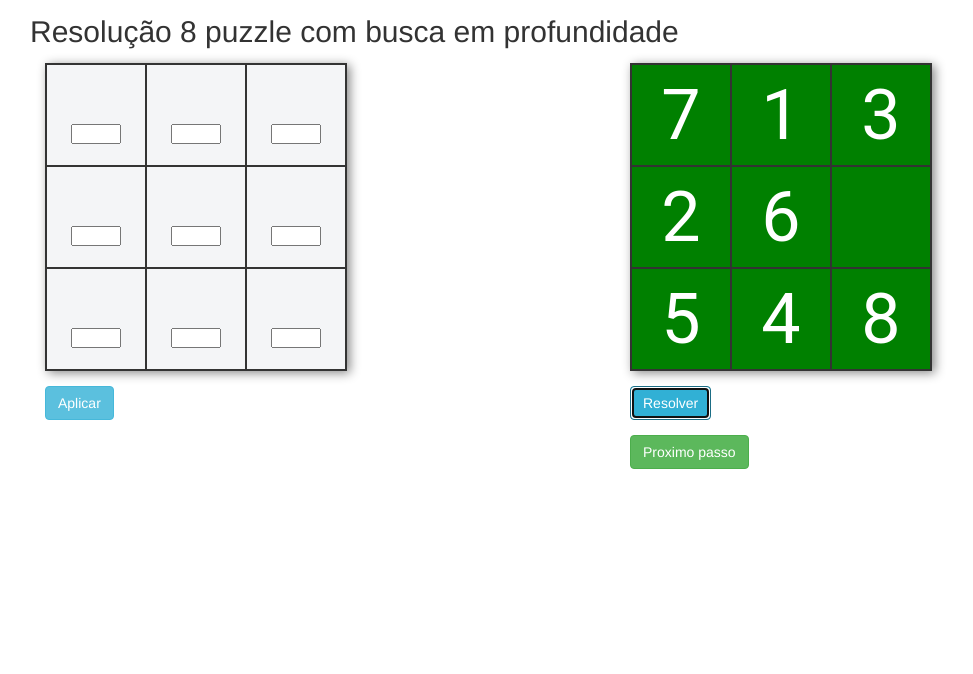
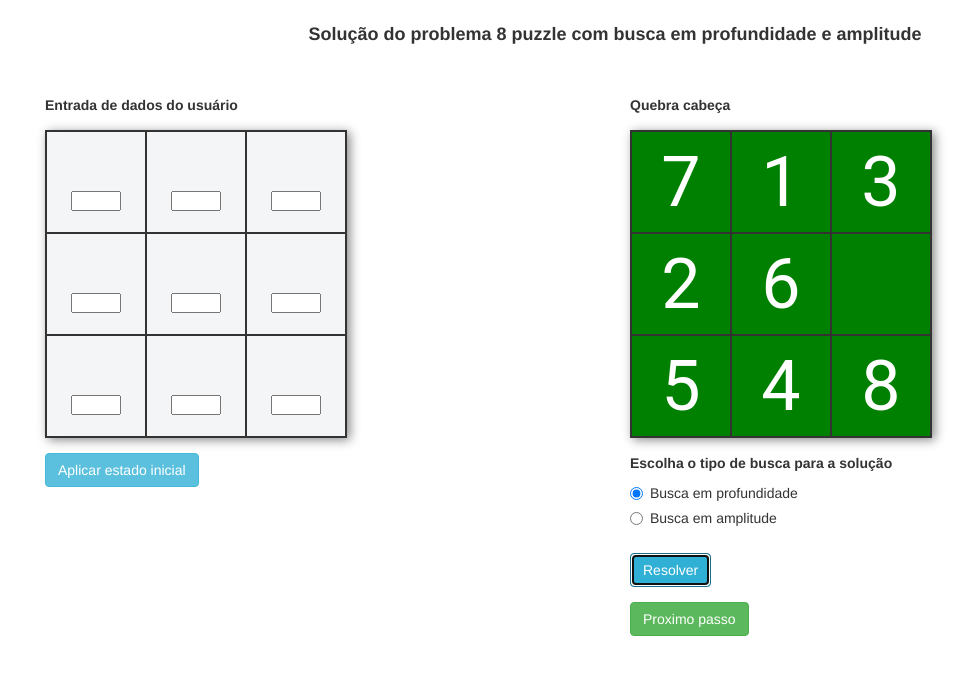
Before and after one commit to tyagonunes/8puzzle-IA-js, a plain HTML site: page index.html in a window 1280 px wide. Both pictures are taken after a click on the button "Resolver". Shown: the whole page, without its empty margins (25-998 px from the left). Drawn offline with Linux system fonts and the light colour scheme.

Commit message:
colocado busca em amplitude

```diff
--- a/index.html
+++ b/index.html
@@ -10,13 +10,14 @@
     <title>8 Puzzle</title>
 </head>
 
-<body>
+<body class="padder-v">
 
     <div class="container">
 
         <div class="row">
-            <h2 class="m-t m-b">Resolução 8 puzzle com busca em profundidade</h2>
+            <h4 class="m-b-xxl center strong">Solução do problema 8 puzzle com busca em profundidade e amplitude</h4>
             <div class="col-md-6">
+                <div class="m-b strong">Entrada de dados do usuário</div>
                 <table>
                     <tr>
                         <td class="cel" id=""><input type="text" class="number"></td>
@@ -35,10 +36,11 @@
                     </tr>
                 </table>
 
-                    <button class="btn btn-info m-t" onclick="aplicarNumerosUsuario()">Aplicar</button>
+                <button class="btn btn-info m-t" onclick="aplicarNumerosUsuario()">Aplicar estado inicial</button>
 
             </div>
             <div class="col-md-6">
+                <div class="m-b strong">Quebra cabeça</div>
                 <table>
                     <tr>
                         <td class="celula" id=""></td>
@@ -56,6 +58,21 @@
                         <td class="celula" id=""></td>
                     </tr>
                 </table>
+
+                <div class="m-t">
+                    <div class="strong">Escolha o tipo de busca para a solução</div>
+                    <div class="radio">
+                        <label>
+                            <input type="radio" name="modo" id="modo1" value="BP" checked> Busca em profundidade
+                        </label>
+                    </div>
+                    <div class="radio">
+                        <label>
+                            <input type="radio" name="modo" id="modo2" value="BA"> Busca em amplitude
+                        </label>
+                    </div>
+                </div>
+
                 <button class="btn btn-info m-t" onclick="iteracaoBusca()">Resolver</button>
                 <button class="btn btn-success m-t" id="solucaoBotao" onclick="exibeSolucao()">Proximo passo</button>
 
--- a/script/script.js
+++ b/script/script.js
@@ -1,84 +1,116 @@
+var abertos = [] // Pilha de abertos
+var fechados = [] // Pilha de fechados
+var solucao = [] // Array que vai armazenar os estados da solução
+var pilhaFilhosDeX = [] // Pilha temporaria dos filhos de X
+var celulas = document.querySelectorAll('.celula') // Celulas da tabela que representa a solução do quebra cabeça
+var numeros = document.querySelectorAll('.number')  // Celulas da tabela que representa o estado inicial que o usuario escolher
+var modo
 
 
-var abertos = []
-var fechados = []
-var solucao = []
-var pilhaFilhosDeX = []
-const celulas = document.querySelectorAll('.celula');
-const numeros = document.querySelectorAll('.number')
-
+// estado objetivo
 var meta = [
-    ["1", "2", "3"],	// estado objetivo
+    ["1", "2", "3"],
     ["4", "5", "6"],
     ["7", "8", ""]
 ];
 
-
+// estado inicial de exemplo com profundidade 12 na arvore de busca
 var estadoInicial = [
-    ["7", "1", "3"],	// estado inicial
+    ["7", "1", "3"],
     ["2", "6", ""],
     ["5", "4", "8"]
 ];
 
-var estado2  = [
-    ["4", "2", "3"],	// estado inicial
+// estado de exemplo 2
+var estado2 = [
+    ["4", "2", "3"],
     ["6", "", "1"],
     ["7", "5", "8"]
 ];
 
+// Configura a aparencia inicial do quebra cabeça com o estado inicial como exemplo
 configInicial()
 
+// Funçao principal que inicia a busca da solução de acordo com o estado inicial
+function iteracaoBusca() {
 
+    modo = document.querySelector('input[name="modo"]:checked').value;
 
-function iteracaoBusca() {
-    var nodoInicial = {
-        estado: copiaEstado(estadoInicial),
-        pai: null
-    }
+    console.log(modo)
+
+    var nodoInicial = { estado: copiaEstado(estadoInicial), pai: null }
+
+    // Coloca o estado inicial na pilha de abertos
     abertos.push(nodoInicial)
 
+    // Faz a iteração em abertos ate encontrar o estado objetivo
+    while (abertos.length > 0) {
+        var x
 
-    while (abertos.length > 0) {
-        // Remove o nodo do estado mais a esquerda em abertos
-        let x = abertos.pop();
+        // [BA] = busca em aplitude e [BP] busca em profundidade
 
-        // Extrai o estado do nodo
-        let estado = x.estado
-        // Compara com o estado meta
-        let objetivo = comparaEstados(estado, meta)
+        if (modo == 'BA') {
+            // Remove o estado mais esquerdo da fila em abertos e chama de x
+            x = abertos.shift()
+        } else if(modo == 'BP') {
+            // Remove o estado do topo da pilha em abertos e chama de x
+            x = abertos.pop()
+        }
 
-        if(objetivo) {
+        // Compara com o estado meta pra saber se são iguais
+        let objetivo = comparaEstados(x.estado, meta)
 
-            solucao.push(x.estado);	// reconstr�i o caminho at� o estado inicial
+        // Se forem iguais, encontrou o estado igual o objetivo (solucionado)
+        if (objetivo) {
+            console.log("Achei o objetivo")
+            // Coloca o estado solução na pllha de solução
+            console.log(solucao)
+            solucao.push(x.estado)
 
-            while (x.pai) {
+            // Reconstroi o caminho ate o estado inicial
+            while (x.pai) { // Enquanto pai nao for nulo, ou seja, o nodo Raiz
+                // extrai o pai do nodo
                 x = x.pai;
-				solucao.push(x.estado);
+                // Empilha o estado na pilha de solução
+                solucao.push(x.estado);
             }
-            x = solucao.pop();	// retira o ultimo estado empilhado (estado inicial)
 
-            mostrarNaTela(x);	// volta o tabuleiro ao estado inicial
-            document.getElementById("solucaoBotao").style.display = 'block';
+            // Retira o ultimo estado empilhado (estado inicial)
+            x = solucao.pop()
+
+            // Volta o tabuleiro ao estado inicial do problema para mostrar os passos a partir do inicio
+            mostrarNaTela(x)
+
+            // Mostra o botao de solução
+            document.getElementById("solucaoBotao").style.display = 'block'
+
             return;
         }
         else {
+
             // Gera filhos de X
             geraFilhos(x)
-            // Coloca o X em fechados
+
+            // Coloca o X na pilha em fechados
             fechados.push(x)
 
             // Descarta os filhos de X se ja estiverem em abertos ou fechados
             let filhosValidosDeX = []
             pilhaFilhosDeX.forEach(function (e) {
-                let filhoExiste = verificaFilhoEmAbertosFechados(e)
-
-                if (!filhoExiste) { filhosValidosDeX.push(e) }
+                if (!verificaFilhoEmAbertosFechados(e)) { filhosValidosDeX.push(e) }
             })
 
-            // Coloca os filhos que restam no final esquerdo de abertos
-            let novosAbertos = filhosValidosDeX.concat(abertos)
-            abertos = novosAbertos
+            if (modo == 'BP') {
+                // Na busca em profundidade o abertos é uma pilha
+                // Coloca os filhos que restam no topo da pilha de abertos
+                abertos = filhosValidosDeX.concat(abertos)
+            } else if(modo == 'BA') {
+                // Na busca em amplitude o abertos é uma fila
+                // Coloca os filhos que restam na fila de abertos
+                abertos = abertos.concat(filhosValidosDeX)
+            }
 
+            // Limpa a pilha de filhos de X
             pilhaFilhosDeX = []
 
         }
@@ -90,7 +122,6 @@ function iteracaoBusca() {
 
 
 // gera os filhos de um nodo
-//
 function geraFilhos(nodo) {
 
     for (var i = 0; i < 3; i++) {
@@ -115,11 +146,13 @@ function geraFilhos(nodo) {
     }
 }
 
-
+// Empilha o filho de X gerado na função geraFilhos() acima
 function empilhaFilho(pai, io, jo, id, jd) {
     var estado = copiaEstado(pai.estado);
+
     trocaPeca(estado, io, jo, id, jd);
-    pilhaFilhosDeX.push({ estado: estado, pai: pai }); // coloca filho na pilha/lista
+
+    pilhaFilhosDeX.push({ estado: estado, pai: pai }); // coloca nodo na pilha temporaria dos filhos de X
 }
 
 
@@ -133,55 +166,61 @@ function trocaPeca(estado, oi, oj, di, dj) {
 
 function copiaEstado(estado) {	// retorna uma copia do estado
     var retorno = [];
-    for (var i = 0; i < estado.length; i++)	// copia elementos do array
+    for (var i = 0; i < estado.length; i++) {	// copia elementos do array
         retorno[i] = estado[i].slice(0);		// necessario para evitar a copia por referencia
-
+    }
     return retorno;
 }
 
-function comparaEstados(estado1, estado2) {	// compara estados
-    for (var i = 0; i < 3; i++)
-        for (var j = 0; j < 3; j++)
-            if (estado1[i][j] != estado2[i][j])
+// Pega duas matrizes de dados, no caso os estados, e compara se são iguais
+function comparaEstados(estado1, estado2) {
+    for (var i = 0; i < 3; i++) {
+        for (var j = 0; j < 3; j++) {
+            if (estado1[i][j] != estado2[i][j]) {
                 return false;
-
+            }
+        }
+    }
     return true;
 }
 
-
+// Verifica se o nodo está na pilha de abertos ou fechados
 function verificaFilhoEmAbertosFechados(nodo) {
     let existEmAberto = false;
     let existEmFechado = false;
 
     if (abertos.length) {
-        let exist = []
-        exist = abertos.filter(function (e) {
-            return comparaEstados(nodo.estado, e.estado)
-        })
+        let e1 = []
 
-        if (exist.length) { existEmAberto = true }
+        // Filtra na pilha de abertos os nodos iguais ao nodo atual
+        e1 = abertos.filter(function (e) { return comparaEstados(nodo.estado, e.estado) })
+
+        // Se na filtragem existir algum nodo entao o nodo atual existe em abertos
+        if (e1.length) { existEmAberto = true }
     }
 
     if (fechados.length) {
-        let exist2 = []
-        exist2 = fechados.filter(function (e) {
-            return comparaEstados(nodo.estado, e.estado)
-        })
+        let e2 = []
+        // Filtra na pilha de fechados os nodos iguais ao nodo atual
+        e2 = fechados.filter(function (e) { return comparaEstados(nodo.estado, e.estado) })
 
-        if (exist2.length) { existEmFechado = true }
+        // Se na filtragem existir algum nodo entao o nodo atual existe em fechados
+        if (e2.length) { existEmFechado = true }
     }
 
+    // Se o nodo existir em abertos ou fechados retorna true
     return existEmAberto || existEmFechado
 };
 
-
+// Ação do botao [Proximo passo] para exibir os passos da solução
 function exibeSolucao() {
-	if (solucao.length) {
-		estado = solucao.pop();
+    if (solucao.length) {
+        estado = solucao.pop();
         mostrarNaTela(estado)
-	}
+    }
 }
 
+// Recebe um estado e coloca na tela
 function mostrarNaTela(estado) {
     var estadoFinal = estado;
     estadoFinal = estadoFinal.concat(estadoFinal[0], estadoFinal[1], estadoFinal[2]);
@@ -195,21 +234,19 @@ function mostrarNaTela(estado) {
     }
 }
 
-
-function aplicarNumerosUsuario () {
-
+// Aplica ao estado inicial uma matriz de estados escolhida pelo usuário
+function aplicarNumerosUsuario() {
     let l1 = [numeros[0].value, numeros[1].value, numeros[2].value]
     let l2 = [numeros[3].value, numeros[4].value, numeros[5].value]
     let l3 = [numeros[6].value, numeros[7].value, numeros[8].value]
 
-    estadoInicial = [l1,l2,l3]
+    estadoInicial = [l1, l2, l3]
 
     configInicial()
 }
 
-function configInicial(){
-
-
+// COnfigura os estado inicial na tela do usuário
+function configInicial() {
     // Transforma o array dado em um array exibível em tela
     var estadoLivroTransformed = estadoInicial.concat(estadoInicial[0], estadoInicial[1], estadoInicial[2]);
     // Limpa o array
```
Lines whose indentation alone changed are shown as unchanged.
